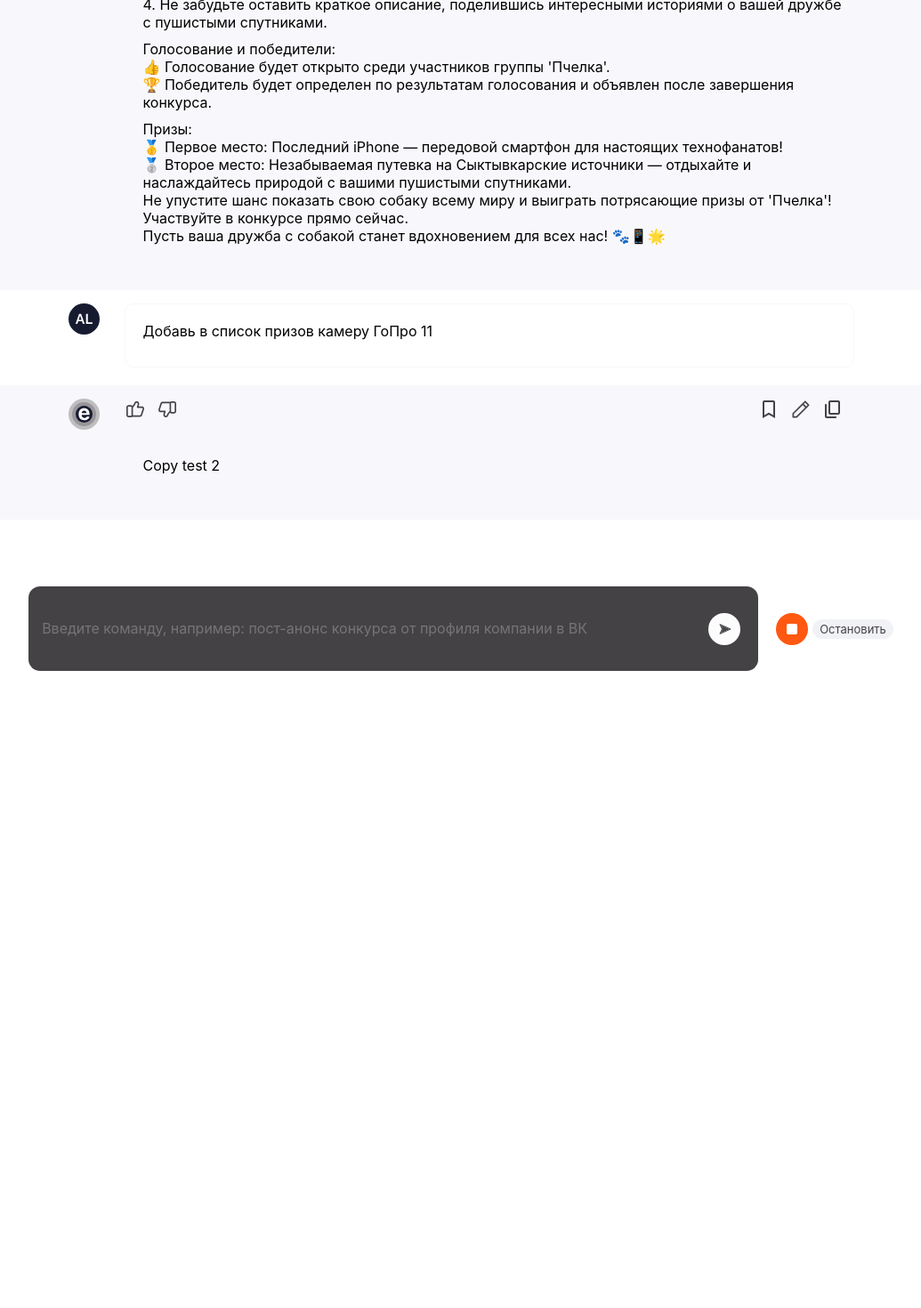
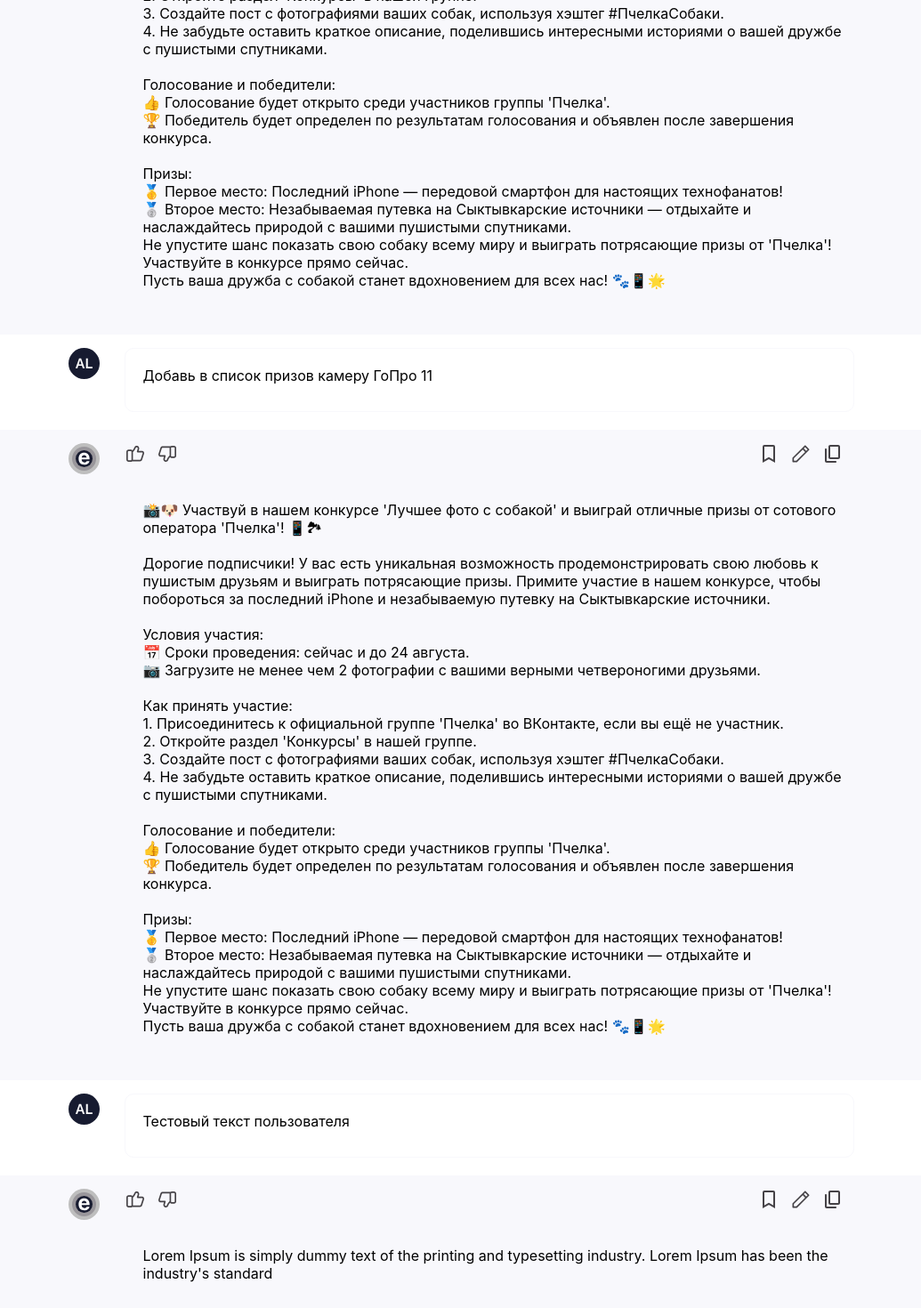
Before and after one commit to alisa-goncharova/peacetime-chat, a Vue app: page / in a window 1280 px wide. Shown: the part 560-2030 px from the top of the page at 89% size, without its empty margins (122-1157 px from the left). Before the commit the page ends 1354 px from the top, so only its background shows below. Built offline with nearby package versions, Linux system fonts and the light colour scheme; a web font is replaced by a local one.

Commit message:
Adding a save function

```diff
--- a/src/components/ChatMessage.vue
+++ b/src/components/ChatMessage.vue
@@ -9,16 +9,17 @@
       </div>
       <div class="message__wrapper">
         <i class="fa-save"></i>
-        <i class="fa-edit" @click="()=> {isEdit = true}"></i>
+        <i class="fa-edit" @click="editMessage"></i>
         <i class="fa-copy" @click="copyMessage"></i>
       </div>
     </div>
     <div class="message__edit" v-if="message.author === 'e' && isEdit">
-        <div class="message__save">Сохранить изменения</div>
+        <div class="message__save" @click="saveMessage">Сохранить изменения</div>
         <div class="message__cancel" @click="()=> {isEdit = false}">Отмена</div>
     </div>
     <div class="message__list" :class="{'message__list--active': message.author === 'e' && isEdit}" ref="list">
-      <p class="message__item" v-for="(item, index) in message.text" :key="index" v-html="item">{{item}}</p>
+      <pre class="message__item" v-show="!isEdit" ref="description">{{message.text}}</pre>
+      <textarea :value="message.text" v-show="isEdit" ref="textarea" @change="changeTextarea($event)"></textarea>
     </div>
   </div>
 </div>
@@ -31,7 +32,7 @@
   },
   data() {
     return {
-      isEdit: false,
+      isEdit: false
     }
   },
   computed: {
@@ -52,6 +53,18 @@
           .catch(error => {
             console.log(error)
           })
+    },
+    editMessage() {
+      let heightTextarea = this.$refs.description.offsetHeight;
+      this.$refs.textarea.style.height = `${ heightTextarea}px`;
+      this.isEdit = true;
+
+    },
+    changeTextarea(event) {
+      console.log(event.target.value)
+    },
+    saveMessage() {
+      this.isEdit = false;
     }
   }
 }
@@ -78,7 +91,8 @@
   width: 100%;
 }
 .message__item {
-  margin-bottom: 10px
+  margin-bottom: 10px;
+  white-space: pre-wrap;
 }
 .message__icons {
   display: flex;
@@ -123,6 +137,13 @@
   padding: 20px 10px 20px 20px;
   border-radius: 10px;
 }
+.message__list > textarea {
+  width: 100%;
+  height: 100%;
+  resize: none;
+  border: none;
+  outline: none;
+}
 .message__list--active {
   border: 1px solid #99969B;
   background-color: #fff;
--- a/src/components/ChatMessages.vue
+++ b/src/components/ChatMessages.vue
@@ -24,6 +24,7 @@
     messageClasses(message) {
       return {
         'message__assistant': message.author === 'e',
+        'message__users':message.author !== 'e'
       };
     },
   }
--- a/src/pages/templateChat.vue
+++ b/src/pages/templateChat.vue
@@ -1,6 +1,6 @@
 <template>
   <div class="chat">
-    <chatMessages :messages="messages"/>
+    <chatMessages :messages="messagesArray"/>
     <chatInput/>
   </div>
 </template>
@@ -14,27 +14,74 @@
   components: {ChatInput, ChatMessages},
   data() {
     return {
-      messages: [
+      messagesArray: [
         {
           author: 'AL',
-          text: ["Напиши анонс конкурса на лучшее фото с собакой для официальной группы сотового оператора «Пчелка» В вконтакте. Условия - до 24 августа, 2 фото, голосование открытое среди участников группы. Призы - последний айфон и путевка на Сыктывкарские источники"]
+          text: "Напиши анонс конкурса на лучшее фото с собакой для официальной группы сотового оператора «Пчелка» В вконтакте. Условия - до 24 августа, 2 фото, голосование открытое среди участников группы. Призы - последний айфон и путевка на Сыктывкарские источники"
         },
         {
           author: 'e',
-          text: ["📸🐶 Участвуй в нашем конкурсе 'Лучшее фото с собакой' и выиграй отличные призы от сотового оператора 'Пчелка'! 📱🏞",
-            "Дорогие подписчики! У вас есть уникальная возможность продемонстрировать свою любовь к пушистым друзьям и выиграть потрясающие призы. Примите участие в нашем конкурсе, чтобы побороться за последний iPhone и незабываемую путевку на Сыктывкарские источники.",
-              "Условия участия:<br>📅 Сроки проведения: сейчас и до 24 августа.<br>📷 Загрузите не менее чем 2 фотографии с вашими верными четвероногими друзьями.",
-              "Как принять участие:<br>1. Присоединитесь к официальной группе 'Пчелка' во ВКонтакте, если вы ещё не участник.<br>2. Откройте раздел 'Конкурсы' в нашей группе.<br>3. Создайте пост с фотографиями ваших собак, используя хэштег #ПчелкаСобаки.<br>4. Не забудьте оставить краткое описание, поделившись интересными историями о вашей дружбе с пушистыми спутниками.",
-              "Голосование и победители:<br>👍 Голосование будет открыто среди участников группы 'Пчелка'.<br>🏆 Победитель будет определен по результатам голосования и объявлен после завершения конкурса.",
-            "Призы:<br> 🥇 Первое место: Последний iPhone — передовой смартфон для настоящих технофанатов!<br> 🥈 Второе место: Незабываемая путевка на Сыктывкарские источники — отдыхайте и наслаждайтесь природой с вашими пушистыми спутниками.<br>Не упустите шанс показать свою собаку всему миру и выиграть потрясающие призы от 'Пчелка'! Участвуйте в конкурсе прямо сейчас.<br>Пусть ваша дружба с собакой станет вдохновением для всех нас! 🐾📱🌟"]
+          text: '📸🐶 Участвуй в нашем конкурсе \'Лучшее фото с собакой\' и выиграй отличные призы от сотового оператора \'Пчелка\'! 📱🏞\n' +
+              '\n' +
+              'Дорогие подписчики! У вас есть уникальная возможность продемонстрировать свою любовь к пушистым друзьям и выиграть потрясающие призы. Примите участие в нашем конкурсе, чтобы побороться за последний iPhone и незабываемую путевку на Сыктывкарские источники.\n' +
+              '\n' +
+              'Условия участия:\n' +
+              '📅 Сроки проведения: сейчас и до 24 августа.\n' +
+              '📷 Загрузите не менее чем 2 фотографии с вашими верными четвероногими друзьями.\n' +
+              '\n' +
+              'Как принять участие:\n' +
+              '1. Присоединитесь к официальной группе \'Пчелка\' во ВКонтакте, если вы ещё не участник.\n' +
+              '2. Откройте раздел \'Конкурсы\' в нашей группе.\n' +
+              '3. Создайте пост с фотографиями ваших собак, используя хэштег #ПчелкаСобаки.\n' +
+              '4. Не забудьте оставить краткое описание, поделившись интересными историями о вашей дружбе с пушистыми спутниками.\n' +
+              '\n' +
+              'Голосование и победители:\n' +
+              '👍 Голосование будет открыто среди участников группы \'Пчелка\'.\n' +
+              '🏆 Победитель будет определен по результатам голосования и объявлен после завершения конкурса.\n' +
+              '\n' +
+              'Призы:\n' +
+              '🥇 Первое место: Последний iPhone — передовой смартфон для настоящих технофанатов!\n' +
+              '🥈 Второе место: Незабываемая путевка на Сыктывкарские источники — отдыхайте и наслаждайтесь природой с вашими пушистыми спутниками.\n' +
+              'Не упустите шанс показать свою собаку всему миру и выиграть потрясающие призы от \'Пчелка\'! Участвуйте в конкурсе прямо сейчас.\n' +
+              'Пусть ваша дружба с собакой станет вдохновением для всех нас! 🐾📱🌟'
         },
         {
           author: 'AL',
-          text: ["Добавь в список призов камеру ГоПро 11"]
+          text: "Добавь в список призов камеру ГоПро 11"
         },
         {
           author: 'e',
-          text: ["Copy test 2"]
+          text: "📸🐶 Участвуй в нашем конкурсе 'Лучшее фото с собакой' и выиграй отличные призы от сотового оператора 'Пчелка'! 📱🏞\n" +
+              "\n" +
+              "Дорогие подписчики! У вас есть уникальная возможность продемонстрировать свою любовь к пушистым друзьям и выиграть потрясающие призы. Примите участие в нашем конкурсе, чтобы побороться за последний iPhone и незабываемую путевку на Сыктывкарские источники.\n" +
+              "\n" +
+              "Условия участия:\n" +
+              "📅 Сроки проведения: сейчас и до 24 августа.\n" +
+              "📷 Загрузите не менее чем 2 фотографии с вашими верными четвероногими друзьями.\n" +
+              "\n" +
+              "Как принять участие:\n" +
+              "1. Присоединитесь к официальной группе 'Пчелка' во ВКонтакте, если вы ещё не участник.\n" +
+              "2. Откройте раздел 'Конкурсы' в нашей группе.\n" +
+              "3. Создайте пост с фотографиями ваших собак, используя хэштег #ПчелкаСобаки.\n" +
+              "4. Не забудьте оставить краткое описание, поделившись интересными историями о вашей дружбе с пушистыми спутниками.\n" +
+              "\n" +
+              "Голосование и победители:\n" +
+              "👍 Голосование будет открыто среди участников группы 'Пчелка'.\n" +
+              "🏆 Победитель будет определен по результатам голосования и объявлен после завершения конкурса.\n" +
+              "\n" +
+              "Призы:\n" +
+              "🥇 Первое место: Последний iPhone — передовой смартфон для настоящих технофанатов!\n" +
+              "🥈 Второе место: Незабываемая путевка на Сыктывкарские источники — отдыхайте и наслаждайтесь природой с вашими пушистыми спутниками.\n" +
+              "Не упустите шанс показать свою собаку всему миру и выиграть потрясающие призы от 'Пчелка'! Участвуйте в конкурсе прямо сейчас.\n" +
+              "Пусть ваша дружба с собакой станет вдохновением для всех нас! 🐾📱🌟"
+        },
+        {
+          author: 'AL',
+          text: 'Тестовый текст пользователя'
+        },
+        {
+          author: 'e',
+          text: 'Lorem Ipsum is simply dummy text of the printing and typesetting industry. Lorem Ipsum has been the industry\'s standard'
         }
       ]
     }
```
Also changed, not shown: src/css/reset.css (line endings or trailing spaces).
